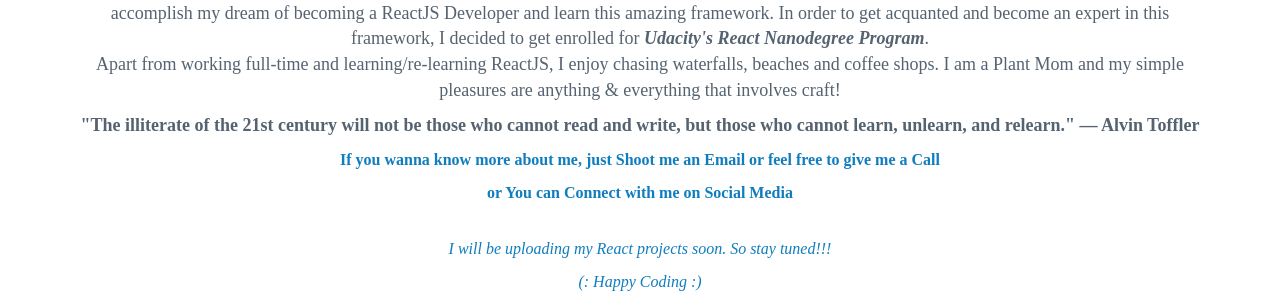
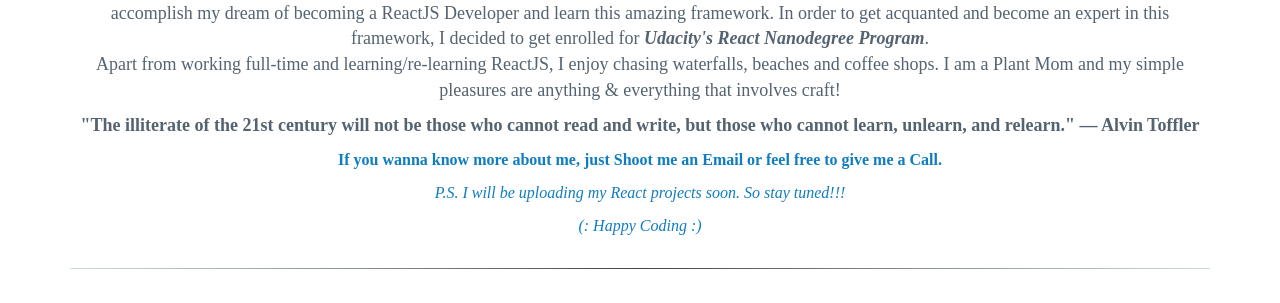
Before and after one commit to snehal1791/portfolio, a website: page index.html in a window 1280 px wide. Shown: the part 358-661 px from the top of the page. Drawn offline with nearby package versions, Linux system fonts and the light colour scheme; a web font is replaced by a local one.

Commit message:
Update index.html

```diff
--- a/index.html
+++ b/index.html
@@ -58,10 +58,10 @@
           <h2 class="text-center">About Me</h2>
         </div>
         <div class="col-md-12">
-            <p class="text-center justify-content about-text">Hi! I am <em><strong>Snehal Parate</strong></em> an enthusiast Web Developer. I am working as a <em><strong>Application Developer</strong></em> at WorkXpress located in Harrisburg, Pennsylvania; building business applications using <em><strong>CitizenDeveloper Platform</strong></em>. I have been fortune enough to have worked closely with end users which has influenced me to accomplish my dream of becoming a ReactJS Developer and learn this amazing framework. In order to get acquanted and become an expert in this framework, I decided to get enrolled for <em><strong>Udacity's React Nanodegree Program</strong></em>.</br>Apart from working full-time and learning/re-learning ReactJS, I enjoy chasing waterfalls, beaches and coffee shops. I am a Plant Mom and my simple pleasures are anything & everything that involves craft!</p><p class="text-center about-text"><strong>"The illiterate of the 21st century will not be those who cannot read and write, but those who cannot learn, unlearn, and relearn." ― Alvin Toffler</strong></p>          <div class="row text-message">
-            <p class="text-center"><strong>If you wanna know more about me, just Shoot me an Email or feel free to give me a Call</strong></p>
-            <p class="text-center"><strong>or You can Connect with me on Social Media</strong></p><br>
-            <p class="text-center"><em>I will be uploading my React projects soon. So stay tuned!!!</em></p>
+            <p class="text-center justify-content about-text">Hi! I am <em><strong>Snehal Parate</strong></em> an enthusiast Web Developer. I am working as a <em><strong>Application Developer</strong></em> at WorkXpress located in Harrisburg, Pennsylvania; building business applications using <em><strong>CitizenDeveloper Platform</strong></em>. I have been fortune enough to have worked closely with end users which has influenced me to accomplish my dream of becoming a ReactJS Developer and learn this amazing framework. In order to get acquanted and become an expert in this framework, I decided to get enrolled for <em><strong>Udacity's React Nanodegree Program</strong></em>.</br>Apart from working full-time and learning/re-learning ReactJS, I enjoy chasing waterfalls, beaches and coffee shops. I am a Plant Mom and my simple pleasures are anything & everything that involves craft!</p><p class="text-center about-text"><strong>"The illiterate of the 21st century will not be those who cannot read and write, but those who cannot learn, unlearn, and relearn." ― Alvin Toffler</strong></p>
+      <div class="row text-message">
+            <p class="text-center"><strong>If you wanna know more about me, just Shoot me an Email or feel free to give me a Call.</strong></p>
+            <p class="text-center"><em>P.S. I will be uploading my React projects soon. So stay tuned!!!</em></p>
             <p class="text-center"><em>(: Happy Coding :)</em></p>
           </div>
         </div>
```
